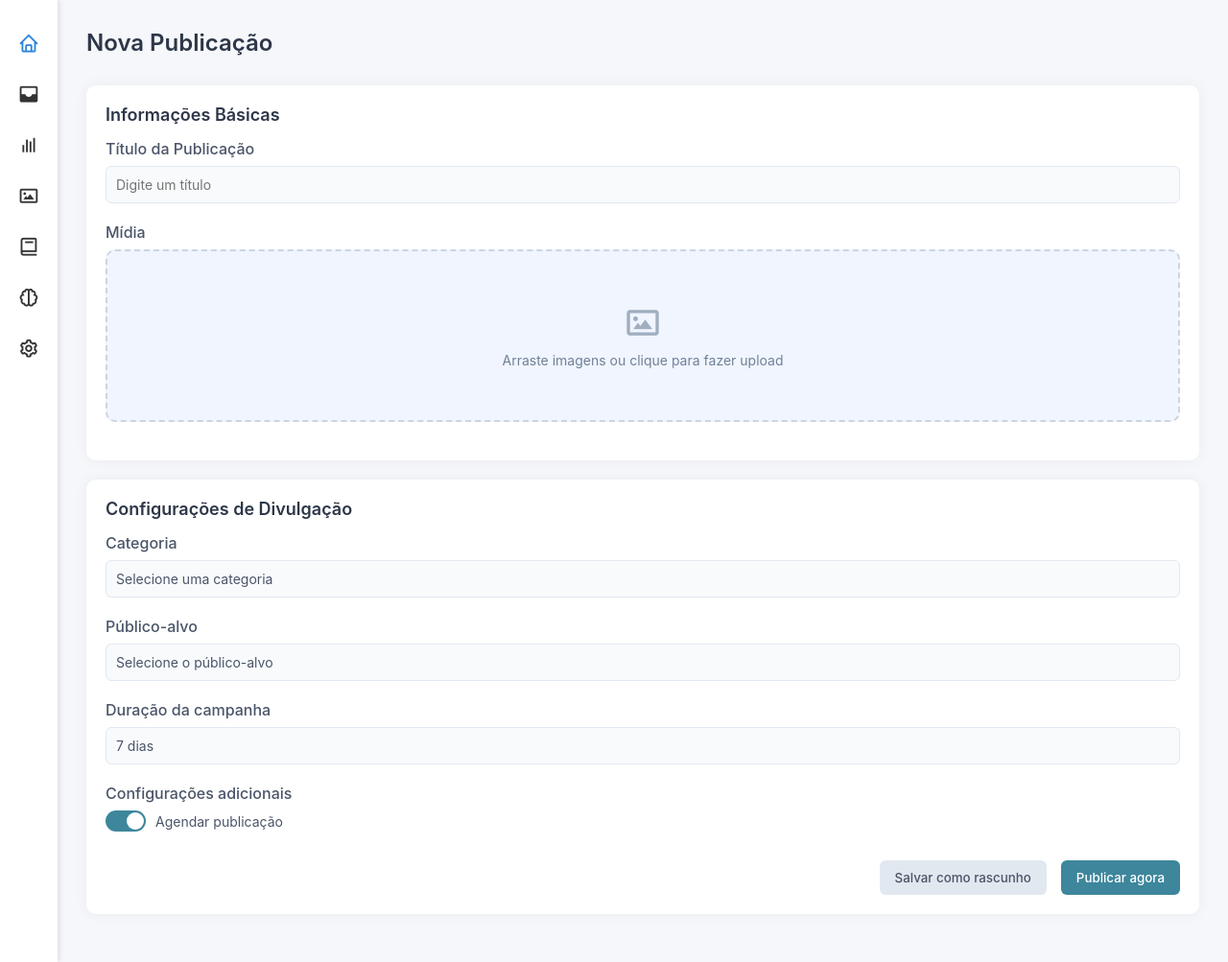
After one commit to vieiraadev/Projeto-Estudo, a PHP site: page /html/anunciante.html in a window 1280 px wide. The commit adds this page. Shown: the whole page at 96% size. Run offline with PHP 8.4, Linux system fonts and the light colour scheme.

Commit message:
Implementação da área do anunciante (HTML e CSS)

```diff
--- /dev/null
+++ b/Project/css/anunciante.css
@@ -0,0 +1,298 @@
+* {
+    margin: 0;
+    padding: 0;
+    box-sizing: border-box;
+    font-family: 'Inter', -apple-system, BlinkMacSystemFont, 'Segoe UI', Roboto, Oxygen, Ubuntu, Cantarell, 'Open Sans', 'Helvetica Neue', sans-serif;
+}
+
+body {
+    display: flex;
+    background-color: #f5f7fa;
+    height: 100vh;
+}
+
+aside {
+    width: 60px;
+    background-color: #fff;
+    height: 100vh;
+    padding: 1rem 0;
+    box-shadow: 2px 0 5px rgba(0,0,0,0.1);
+    display: flex;
+    flex-direction: column;
+    align-items: center;
+}
+
+aside nav {
+    display: flex;
+    flex-direction: column;
+    align-items: center;
+    gap: 1.5rem;
+    margin-top: 1rem;
+}
+
+aside nav a {
+    text-decoration: none;
+    color: #333;
+    font-size: 1.5rem;
+}
+
+aside nav a:hover {
+    color: #2e86de;
+}
+
+nav a i {
+    font-size: 1.4rem;
+}
+
+nav a.active {
+    color: #2e86de;
+}
+
+.main-content {
+    flex: 1;
+    padding: 30px;
+    overflow-y: auto;
+}
+
+.header {
+    display: flex;
+    justify-content: space-between;
+    align-items: center;
+    margin-bottom: 30px;
+}
+
+.header h1 {
+    font-size: 24px;
+    color: #2d3748;
+    font-weight: 600;
+}
+
+.btn-primary {
+    background-color: #3d869c;
+    color: white;
+    border: none;
+    padding: 10px 16px;
+    border-radius: 6px;
+    font-weight: 500;
+    cursor: pointer;
+    display: flex;
+    align-items: center;
+    gap: 8px;
+    transition: background-color 0.2s;
+}
+
+.btn-primary:hover {
+    background-color: #2779bd;
+}
+
+.card {
+    background-color: #ffffff;
+    border-radius: 10px;
+    padding: 20px;
+    box-shadow: 0 0 15px rgba(0, 0, 0, 0.05);
+    margin-bottom: 20px;
+}
+
+.form-group {
+    margin-bottom: 20px;
+}
+
+.form-label {
+    display: block;
+    margin-bottom: 8px;
+    font-weight: 500;
+    color: #4a5568;
+}
+
+.form-control {
+    width: 100%;
+    padding: 10px;
+    border: 1px solid #e2e8f0;
+    border-radius: 6px;
+    font-size: 14px;
+    transition: border-color 0.2s;
+}
+
+.form-control:focus {
+    outline: none;
+    border-color: #2e86de;
+}
+
+select.form-control {
+    -webkit-appearance: none;
+    -moz-appearance: none;
+    appearance: none;
+
+    background-repeat: no-repeat;
+    background-position: right 10px center;
+    background-size: 16px;
+    padding-right: 35px;
+    cursor: pointer;
+    background-color: #f8fafc;
+    border: 1px solid #e2e8f0;
+    color: #4a5568;
+}
+
+select.form-control:hover {
+    border-color: #cbd5e0;
+    background-color: #f5f7fa;
+}
+
+select.form-control:focus {
+    border-color: #2e86de;
+    box-shadow: 0 0 0 3px rgba(46, 134, 222, 0.15);
+}
+
+select.form-control option {
+    padding: 8px;
+    font-size: 14px;
+}
+
+textarea.form-control {
+    min-height: 100px;
+    resize: vertical;
+}
+
+.upload-area {
+    background-color: #f0f5ff;
+    border: 2px dashed #cbd5e0;
+    border-radius: 10px;
+    display: flex;
+    flex-direction: column;
+    align-items: center;
+    justify-content: center;
+    height: 180px;
+    cursor: pointer;
+    transition: all 0.2s;
+}
+
+.upload-area:hover {
+    border-color: #2e86de;
+}
+
+.upload-area p {
+    margin-top: 10px;
+    color: #718096;
+    font-size: 14px;
+}
+
+.upload-input {
+    display: none;
+}
+
+.preview-container {
+    display: flex;
+    flex-wrap: wrap;
+    gap: 10px;
+    margin-top: 10px;
+}
+
+.section-title {
+    font-size: 18px;
+    font-weight: 600;
+    margin-bottom: 15px;
+    color: #2d3748;
+}
+
+.toggle-switch {
+    display: flex;
+    align-items: center;
+    gap: 10px;
+}
+
+.toggle-slider {
+    position: relative;
+    width: 42px;
+    height: 22px;
+}
+
+.toggle-input {
+    opacity: 0;
+    width: 0;
+    height: 0;
+}
+
+.slider {
+    position: absolute;
+    cursor: pointer;
+    top: 0;
+    left: 0;
+    right: 0;
+    bottom: 0;
+    background-color: #cbd5e0;
+    transition: .4s;
+    border-radius: 34px;
+}
+
+.slider:before {
+    position: absolute;
+    content: "";
+    height: 18px;
+    width: 18px;
+    left: 2px;
+    bottom: 2px;
+    background-color: white;
+    transition: .4s;
+    border-radius: 50%;
+}
+
+.toggle-input:checked + .slider {
+    background-color: #3d869c;
+}
+
+.toggle-input:checked + .slider:before {
+    transform: translateX(20px);
+}
+
+.toggle-label {
+    font-size: 14px;
+    color: #4a5568;
+}
+
+.footer-actions {
+    display: flex;
+    justify-content: flex-end;
+    gap: 15px;
+    margin-top: 30px;
+}
+
+.btn-secondary {
+    background-color: #e2e8f0;
+    color: #4a5568;
+    border: none;
+    padding: 10px 16px;
+    border-radius: 6px;
+    font-weight: 500;
+    cursor: pointer;
+    transition: background-color 0.2s;
+}
+
+.btn-secondary:hover {
+    background-color: #cbd5e0;
+}
+
+input.form-control {
+    background-color: #f8fafc;
+    border: 1px solid #e2e8f0;
+}
+
+input.form-control:hover {
+    border-color: #cbd5e0;
+    background-color: #f5f7fa;
+}
+
+input.form-control:focus {
+    border-color: #2e86de;
+    box-shadow: 0 0 0 3px rgba(46, 134, 222, 0.15);
+}
+
+input[type="number"].form-control {
+    padding-right: 10px;
+}
+
+input[type="number"].form-control::-webkit-inner-spin-button,
+input[type="number"].form-control::-webkit-outer-spin-button {
+    opacity: 1;
+    height: 30px;
+    margin-right: 2px;
+}
--- a/Project/css/home.css
+++ b/Project/css/home.css
@@ -2,7 +2,7 @@
     margin: 0;
     padding: 0;
     box-sizing: border-box;
-    font-family: 'Inter', sans-serif;
+    font-family: 'Inter', -apple-system, BlinkMacSystemFont, 'Segoe UI', Roboto, Oxygen, Ubuntu, Cantarell, 'Open Sans', 'Helvetica Neue', sans-serif;
   }
 
   body {
--- a/Project/css/ia.css
+++ b/Project/css/ia.css
@@ -21,7 +21,6 @@ aside {
     align-items: center;
     position: fixed;
 }
-
 aside nav {
     display: flex;
     flex-direction: column;
--- a/Project/css/suporte.css
+++ b/Project/css/suporte.css
@@ -2,7 +2,7 @@
     margin: 0;
     padding: 0;
     box-sizing: border-box;
-    font-family: 'Arial', sans-serif;
+    font-family: 'Inter', -apple-system, BlinkMacSystemFont, 'Segoe UI', Roboto, Oxygen, Ubuntu, Cantarell, 'Open Sans', 'Helvetica Neue', sans-serif;
 }
 
 body {
--- /dev/null
+++ b/Project/html/anunciante.html
@@ -0,0 +1,97 @@
+<!DOCTYPE html>
+<html lang="pt-BR">
+<head>
+    <meta charset="UTF-8">
+    <meta name="viewport" content="width=device-width, initial-scale=1.0">
+    <title>Plataforma de Anúncios - Adicionar Publicação</title>
+    <link href='https://unpkg.com/boxicons@2.1.4/css/boxicons.min.css' rel='stylesheet'>
+    <link rel="stylesheet" href="/Projeto-Planner/Project/css/anunciante.css">
+</head>
+<body>
+    <aside>
+        <nav>
+            <a href="#" class="active"><i class='bx bx-home'></i></a>
+            <a href="#"><i class='bx bxs-inbox'></i></a>
+            <a href="#"><i class='bx bx-bar-chart'></i></a>
+            <a href="#"><i class='bx bx-image'></i></a>
+            <a href="#"><i class='bx bx-book'></i></a>
+            <a href="#"><i class='bx bx-brain'></i></a>
+            <a href="#"><i class='bx bx-cog'></i></a>
+        </nav>
+    </aside>
+
+    <div class="main-content">
+        <div class="header">
+            <h1>Nova Publicação</h1>
+        </div>
+
+        <div class="card">
+            <h2 class="section-title">Informações Básicas</h2>
+            <div class="form-group">
+                <label class="form-label" for="title">Título da Publicação</label>
+                <input type="text" id="title" class="form-control" placeholder="Digite um título">
+            </div>
+            <div class="form-group">
+                <label class="form-label">Mídia</label>
+                <div class="upload-area" id="drop-area">
+                    <i class='bx bx-image' style="font-size: 40px; color: #a0aec0;"></i>
+                    <p>Arraste imagens ou clique para fazer upload</p>
+                </div>
+                <input type="file" id="upload-input" class="upload-input" multiple accept="image/*">
+            </div>
+        </div>
+
+        <div class="card">
+            <h2 class="section-title">Configurações de Divulgação</h2>
+            <div class="form-group">
+                <label class="form-label" for="category">Categoria</label>
+                <select id="category" class="form-control">
+                    <option value="">Selecione uma categoria</option>
+                    <option value="moda">Moda e Vestuário</option>
+                    <option value="tecnologia">Tecnologia</option>
+                    <option value="casa">Casa e Decoração</option>
+                    <option value="beleza">Beleza e Cuidados Pessoais</option>
+                    <option value="alimentos">Outros</option>
+                </select>
+            </div>
+            <div class="form-group">
+                <label class="form-label" for="target-audience">Público-alvo</label>
+                <select id="target-audience" class="form-control">
+                    <option value="">Selecione o público-alvo</option>
+                    <option value="todos">Todos os usuários</option>
+                    <option value="homens">Homens</option>
+                    <option value="mulheres">Mulheres</option>
+                    <option value="jovens">Jovens (18-24)</option>
+                    <option value="adultos">Adultos (25-40)</option>
+                    <option value="senior">Sênior (41+)</option>
+                </select>
+            </div>
+            <div class="form-group">
+                <label class="form-label" for="duration">Duração da campanha</label>
+                <select id="duration" class="form-control">
+                    <option value="7">7 dias</option>
+                    <option value="14">14 dias</option>
+                    <option value="30">30 dias</option>
+                    <option value="60">60 dias</option>
+                    <option value="custom">Personalizado</option>
+                </select>
+            </div>
+            <div class="form-group">
+                <label class="form-label">Configurações adicionais</label>
+                <div class="toggle-switch">
+                    <label class="toggle-slider">
+                        <input type="checkbox" class="toggle-input" checked>
+                        <span class="slider"></span>
+                    </label>
+                    <span class="toggle-label">Agendar publicação</span>
+                </div>
+            </div>
+
+            <div class="footer-actions">
+                <button class="btn-secondary">Salvar como rascunho</button>
+                <button class="btn-primary">Publicar agora</button>
+            </div>
+        </div>
+    </div>
+</body>
+</html>
```
